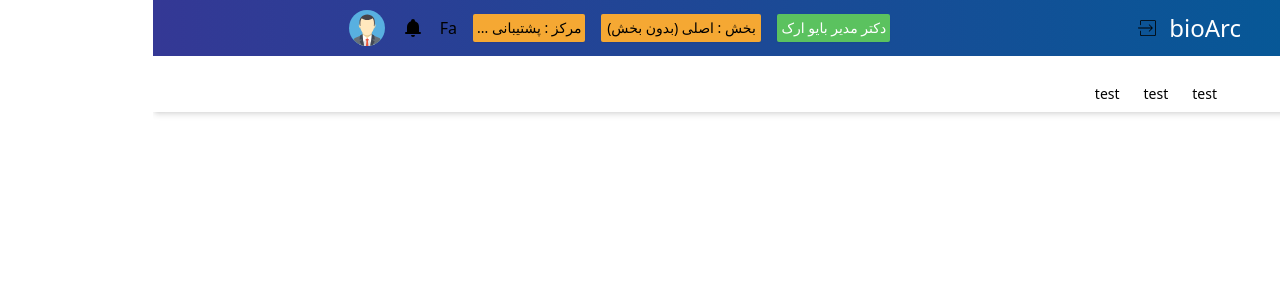
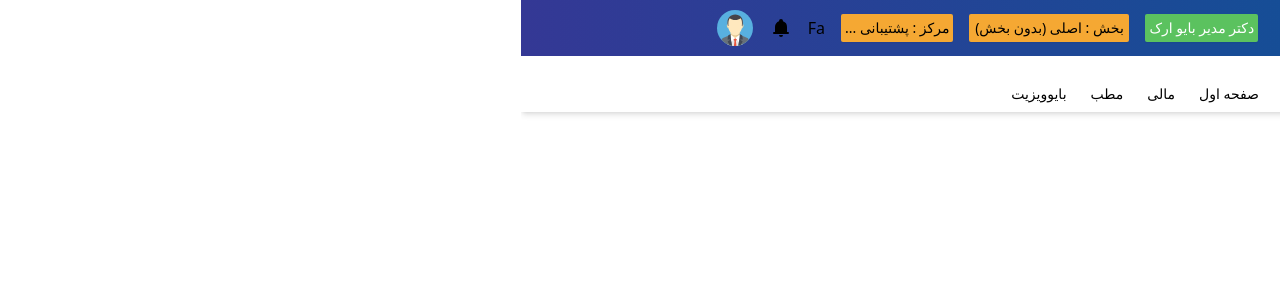
Before and after one commit to nimarhmti/bioarkChallenge, a React (Vite) app in the folder bioark-challenge/: page / in a window 1280 px wide. Shown: the top 300 px of the page. Built offline with nearby package versions, Linux system fonts and the light colour scheme.

Commit message:
header added

```diff
--- a/bioark-challenge/src/components/ui/header/Header.tsx
+++ b/bioark-challenge/src/components/ui/header/Header.tsx
@@ -1,13 +1,25 @@
-import React from "react";
+import React, { useCallback } from "react";
 import "./style.css";
+import { tab } from "../../../config/tab";
+import { MenuItem } from "../menuItem/MenuItem";
+// tab list
+
+//main header components
 export const Header = () => {
+  let depth = 0;
+  const TabItems = useCallback(() => {
+    return tab.map((item) => (
+      <MenuItem depth={depth} items={item} key={item.id} />
+    ));
+  }, [tab]);
   return (
-    <div className="absolute top-14 shadow-md w-full h-14 z-[1400] flex items-end lg:px-20 xl:px-48 p-2">
+    <div className="absolute top-14 shadow-md w-full h-14 z-[1400] flex items-end lg:px-20 xl:px-48 px-2">
       <ul className="flex gap-6 text-sm">
-        <li></li>
-        <li>test</li>
-        <li>test</li>
-        <li>test</li>
+        <TabItems />
+        {/* <li className="relative">
+          hgvx
+          <div className="absolute w-56 p-5 h-20 bg-slate-700 top-7">hbv</div>
+        </li> */}
       </ul>
     </div>
   );
--- /dev/null
+++ b/bioark-challenge/src/components/ui/menuItem/Dropdown.tsx
@@ -0,0 +1,19 @@
+import React from "react";
+import { tabsItemModel } from "../../../config/tab";
+import "./style.css";
+import { MenuItem } from "./MenuItem";
+interface Props {
+  items?: tabsItemModel[];
+  depth: number;
+}
+export const Dropdown = ({ depth, items }: Props) => {
+  const dropDonwClass = depth > 0 ? "headerDropSide" : "headerDropdown";
+  depth = depth + 1;
+  return (
+    <div className={dropDonwClass}>
+      {items?.map((item) => (
+        <MenuItem items={item} depth={10} />
+      ))}
+    </div>
+  );
+};
--- /dev/null
+++ b/bioark-challenge/src/components/ui/menuItem/MenuItem.tsx
@@ -0,0 +1,16 @@
+import React from "react";
+import { tabsItemModel } from "../../../config/tab";
+import { Dropdown } from "./Dropdown";
+import "./style.css";
+interface Props {
+  items: tabsItemModel;
+  depth: number;
+}
+export const MenuItem = ({ depth, items }: Props) => {
+  return (
+    <li className="menuItemSection py-2">
+      {items.title}
+      {items.submenu && <Dropdown depth={depth} items={items.submenu} />}
+    </li>
+  );
+};
--- /dev/null
+++ b/bioark-challenge/src/components/ui/menuItem/style.css
@@ -0,0 +1,20 @@
+.menuItemSection {
+  @apply relative cursor-pointer;
+}
+
+.headerDropdown {
+  @apply bg-white shadow-md border-2 w-48 p-3 absolute right-0 top-8 hidden z-[1000];
+}
+.headerDropSide {
+  @apply bg-white shadow-md border-2 w-48 p-3 absolute right-20 top-2 hidden z-[1000];
+}
+
+.menuItemSection:hover .headerDropSide {
+  display: block;
+}
+.menuItemSection:hover .headerDropdown {
+  display: block;
+}
+.menuItemSection:active .headerDropdown {
+  display: block;
+}
--- a/bioark-challenge/src/config/tab.ts
+++ b/bioark-challenge/src/config/tab.ts
@@ -1,4 +1,9 @@
-export const tab = [
+export interface tabsItemModel {
+  id: string;
+  title: string;
+  submenu?: tabsItemModel[];
+}
+export const tab: tabsItemModel[] = [
   {
     id: "1",
     title: "پنل من",
@@ -284,44 +289,44 @@
             id: "dd10",
             title: "ازمایش",
             submenu: [
-              { id: "add10", titile: "آزمایش" },
-              { id: "bdd10", titile: "فیلد های ازمایش " },
+              { id: "add10", title: "آزمایش" },
+              { id: "bdd10", title: "فیلد های ازمایش " },
             ],
           },
           {
             id: "dd11",
             title: "اسناد",
             submenu: [
-              { id: "add11", titile: "اسناد" },
-              { id: "bdd11", titile: " فیلد های اسناد" },
+              { id: "add11", title: "اسناد" },
+              { id: "bdd11", title: " فیلد های اسناد" },
             ],
           },
           {
             id: "dd12",
             title: "پرونده الکترونیک",
             submenu: [
-              { id: "add12", titile: "فرم/گرافی" },
-              { id: "bdd12", titile: " فیلد های فرم" },
-              { id: "cdd12", titile: "نقاط گرافی" },
+              { id: "add12", title: "فرم/گرافی" },
+              { id: "bdd12", title: " فیلد های فرم" },
+              { id: "cdd12", title: "نقاط گرافی" },
             ],
           },
           {
             id: "dd13",
             title: "معاینات بالینی",
             submenu: [
-              { id: "add13", titile: "فرم/گرافی" },
-              { id: "bdd13", titile: " فیلد های فرم" },
-              { id: "cdd13", titile: "نقاط گرافی" },
-              { id: "cdd13", titile: " نشانه ها" },
+              { id: "add13", title: "فرم/گرافی" },
+              { id: "bdd13", title: " فیلد های فرم" },
+              { id: "cdd13", title: "نقاط گرافی" },
+              { id: "cdd13", title: " نشانه ها" },
             ],
           },
           {
             id: "dd14",
             title: "عمل ",
             submenu: [
-              { id: "add14", titile: "فرم/گرافی" },
-              { id: "bdd14", titile: " فیلد های فرم" },
-              { id: "cdd14", titile: "نقاط گرافی" },
+              { id: "add14", title: "فرم/گرافی" },
+              { id: "bdd14", title: " فیلد های فرم" },
+              { id: "cdd14", title: "نقاط گرافی" },
             ],
           },
           {
@@ -332,27 +337,27 @@
                 id: "add15",
                 title: "Deliver Services",
                 submenu: [
-                  { id: "aadd15", titile: "فرم/گرافی" },
-                  { id: "bbdd15", titile: " فیلد های فرم" },
-                  { id: "ccdd15", titile: "نقاط گرافی" },
+                  { id: "aadd15", title: "فرم/گرافی" },
+                  { id: "bbdd15", title: " فیلد های فرم" },
+                  { id: "ccdd15", title: "نقاط گرافی" },
                 ],
               },
               {
                 id: "bdd15",
                 title: "orderPair-clinic",
                 submenu: [
-                  { id: "eadd15", titile: "فرم/گرافی" },
-                  { id: "fbdd15", titile: " فیلد های فرم" },
-                  { id: "gcdd15", titile: "نقاط گرافی" },
+                  { id: "eadd15", title: "فرم/گرافی" },
+                  { id: "fbdd15", title: " فیلد های فرم" },
+                  { id: "gcdd15", title: "نقاط گرافی" },
                 ],
               },
               {
                 id: "cdd15",
                 title: "Order Interventoin",
                 submenu: [
-                  { id: "hadd15", titile: "فرم/گرافی" },
-                  { id: "ibdd15", titile: " فیلد های فرم" },
-                  { id: "jcdd15", titile: "نقاط گرافی" },
+                  { id: "hadd15", title: "فرم/گرافی" },
+                  { id: "ibdd15", title: " فیلد های فرم" },
+                  { id: "jcdd15", title: "نقاط گرافی" },
                 ],
               },
             ],
@@ -399,60 +404,60 @@
   {
     id: "5",
     title: "صفحه اول",
-    submenue: [
+    submenu: [
       {
         id: "d1",
-        titile: "سالاید ها",
+        title: "سالاید ها",
       },
       {
         id: "d2",
-        titile: "بیماری ها",
+        title: "بیماری ها",
       },
       {
         id: "d3",
-        titile: "خبر ها",
+        title: "خبر ها",
       },
       {
         id: "d4",
-        titile: "پرسش و پاسخ های متداول",
+        title: "پرسش و پاسخ های متداول",
       },
       {
         id: "d5",
-        titile: "اعضای تیم",
+        title: "اعضای تیم",
       },
       {
         id: "d6",
-        titile: "مقالات",
+        title: "مقالات",
       },
       {
         id: "d7",
-        titile: "داستان کوتاه ",
+        title: "داستان کوتاه ",
       },
       {
         id: "d8",
-        titile: "سایر تظیمات",
+        title: "سایر تظیمات",
       },
       {
         id: "d9",
-        titile: "باز خورد های مشتریان",
+        title: "باز خورد های مشتریان",
       },
       {
         id: "d10",
-        titile: "گالری",
+        title: "گالری",
       },
       {
         id: "d11",
-        titile: "مشتریان",
+        title: "مشتریان",
       },
       {
         id: "d12",
-        titile: "گواهی نامه",
+        title: "گواهی نامه",
       },
     ],
   },
   {
     id: "6",
-    titlr: "مالی",
+    title: "مالی",
     submenu: [
       {
         id: "e1",
@@ -696,7 +701,7 @@
       {
         id: "h4",
         title: "تنظیمات ویزیت",
-        submeu: [
+        submenu: [
           {
             id: "ah4",
             title: "مدیریت بایو مگ",
```
